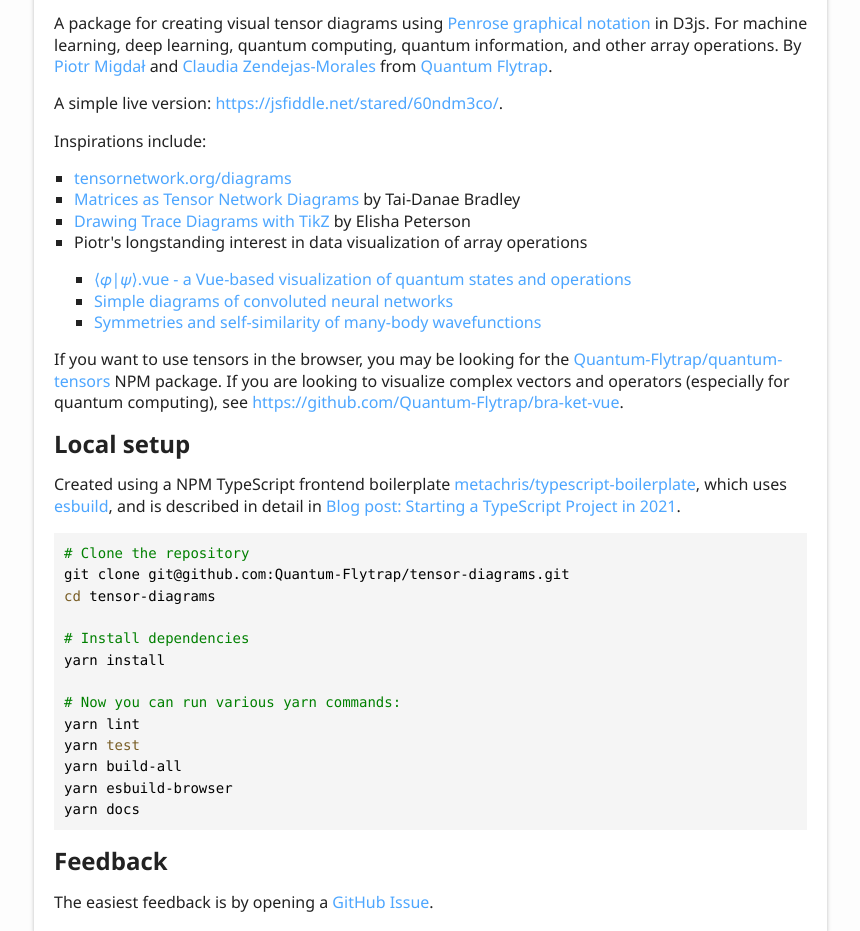
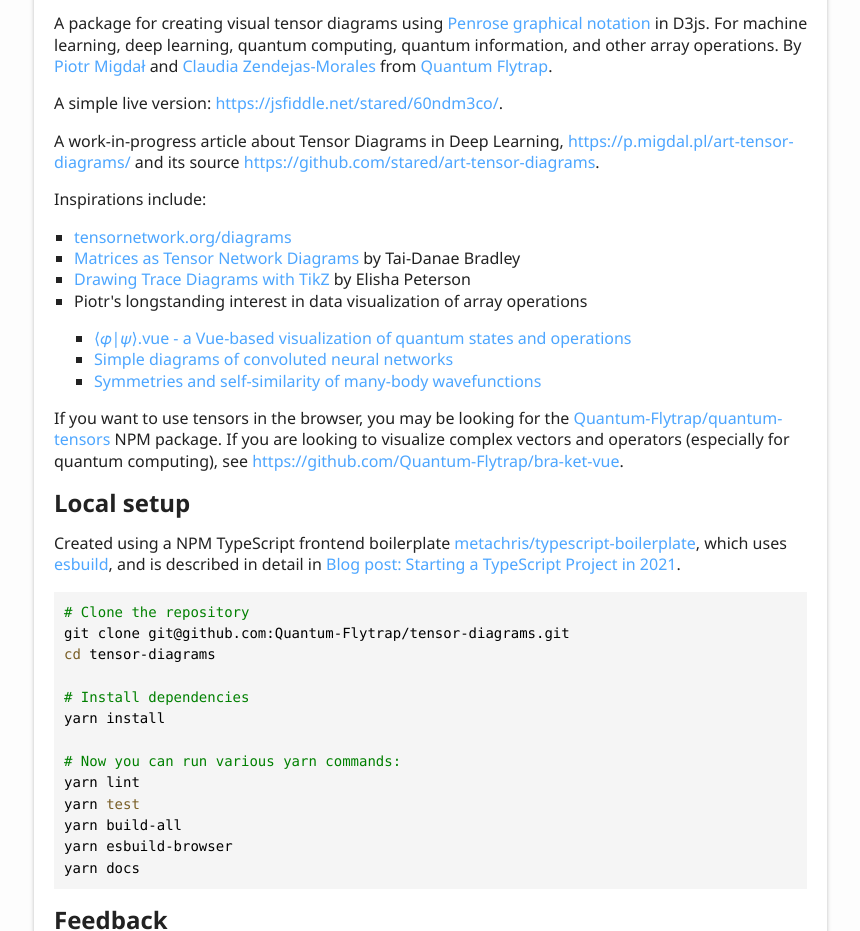
Before and after one commit to Quantum-Flytrap/tensor-diagrams, a plain HTML site: page index.html in a window 1280 px wide. Shown: the part 1481-2412 px from the top of the page, without its empty margins (6-866 px from the left). Drawn offline with Linux system fonts and the light colour scheme.

Commit message:
Deploying to gh-pages from  @ 0ab9220fee4f3a1806ed27c0c8744291a6b3605f 🚀

```diff
--- a/index.html
+++ b/index.html
@@ -67,6 +67,7 @@
 				<a href="https://twitter.com/QuantumFlytrap"><img src="https://img.shields.io/twitter/follow/QuantumFlytrap" alt="Twitter @QuantumFlytrap"></a></p>
 				<p>A package for creating visual tensor diagrams using <a href="https://en.wikipedia.org/wiki/Penrose_graphical_notation">Penrose graphical notation</a> in D3js. For machine learning, deep learning, quantum computing, quantum information, and other array operations. By <a href="https://p.migdal.pl/">Piotr Migdał</a> and <a href="https://claudiazm.xyz/">Claudia Zendejas-Morales</a> from <a href="https://quantumflytrap.com/">Quantum Flytrap</a>.  </p>
 				<p>A simple live version: <a href="https://jsfiddle.net/stared/60ndm3co/">https://jsfiddle.net/stared/60ndm3co/</a>.</p>
+				<p>A work-in-progress article about Tensor Diagrams in Deep Learning, <a href="https://p.migdal.pl/art-tensor-diagrams/">https://p.migdal.pl/art-tensor-diagrams/</a> and its source <a href="https://github.com/stared/art-tensor-diagrams">https://github.com/stared/art-tensor-diagrams</a>.</p>
 				<p>Inspirations include:</p>
 				<ul>
 					<li><a href="http://tensornetwork.org/diagrams/">tensornetwork.org/diagrams</a></li>
```
